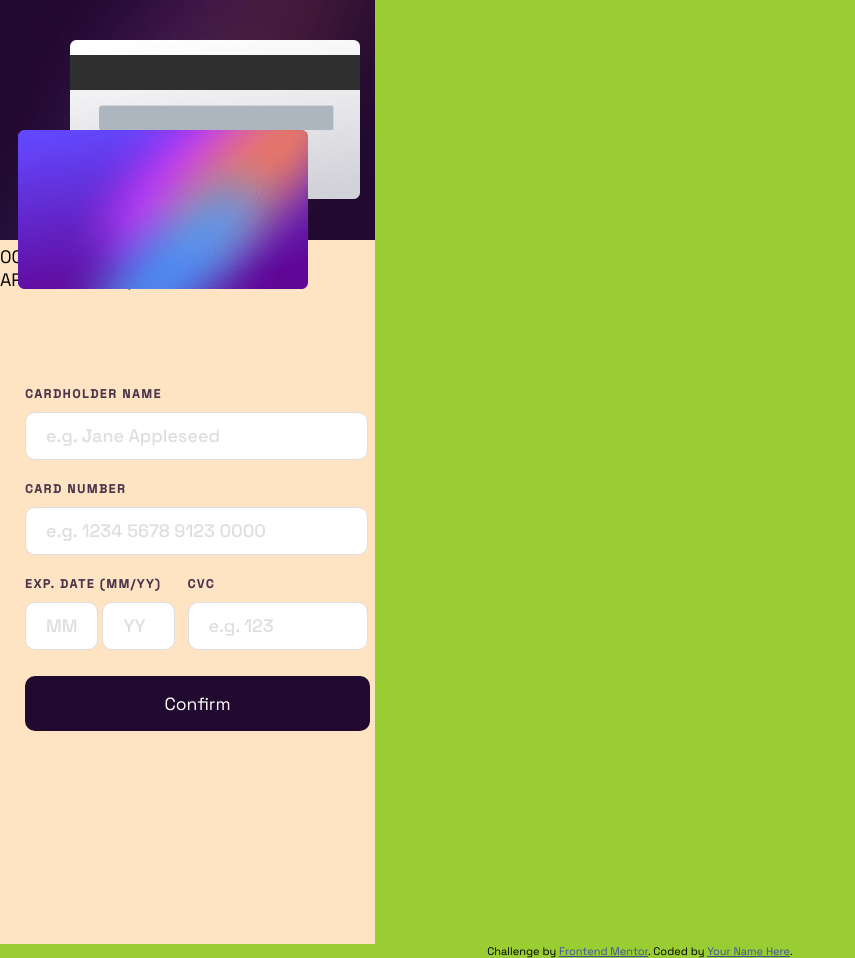
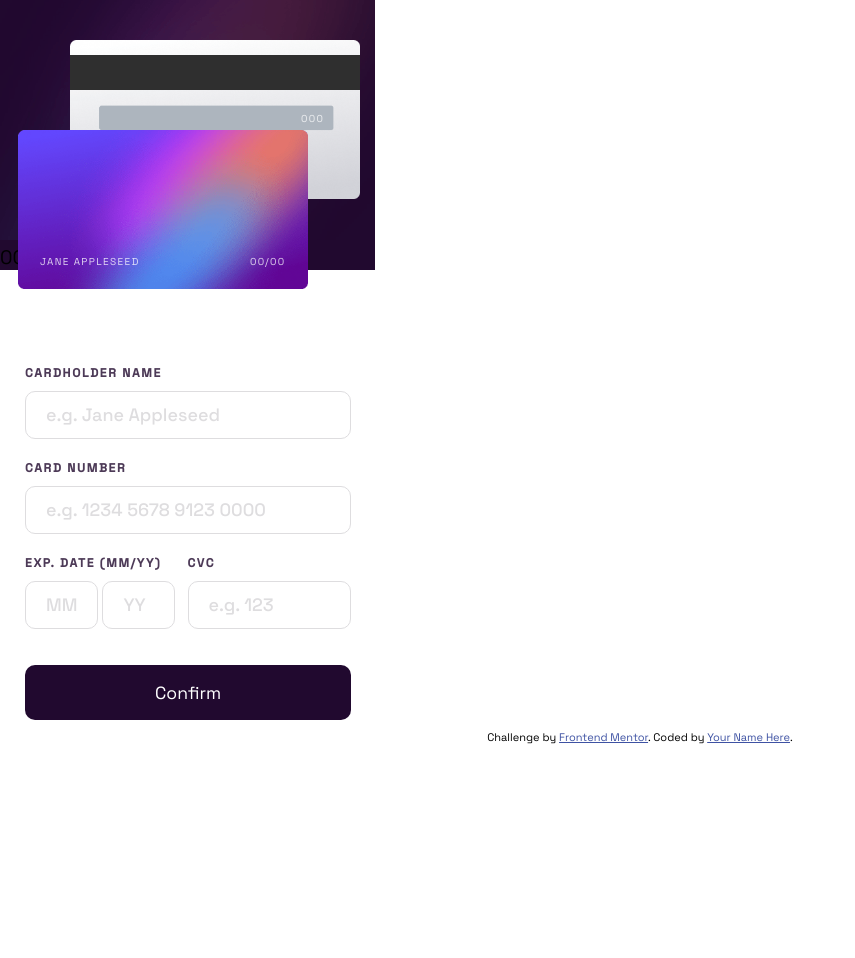
Before and after one commit to svalfaro/cc-input, a plain HTML site: page index.html in a window 1280 px wide. Shown: the whole page, without its empty margins (0-855 px from the left). After the commit the page ends 800 px from the top, so only its background shows below. Drawn offline with Linux system fonts and the light colour scheme.

Commit message:
place (added) structure properly

```diff
--- a/styles.css
+++ b/styles.css
@@ -1,8 +1,7 @@
 body {
     box-sizing: border-box;
     margin: 0 auto;
-    /* background-color: hsl(0, 0%, 100%); */
-    background-color: yellowgreen;
+    background-color: hsl(0, 0%, 100%);
     font-family: "Space Grotesk", sans-serif;
     font-size: 18px;
     min-height: 100vh;
@@ -26,8 +25,7 @@ h2 {
 .container {
     display: flex;
     flex-direction: column;
-    background-color: bisque;
-    /* justify-content: center; */
+    background-color: hsl(0, 0%, 100%);
     max-width: 375px;
 }
 
@@ -35,11 +33,10 @@ div.main-container {
     display: flex;
     flex-direction: column;
     flex-wrap: nowrap;
-    height: 653px;
     width: 375px;
 }
 
-div.top-box {
+div.img-container {
     background-color: rgb(33, 9, 47);
     width: 375px;
 }
@@ -61,6 +58,52 @@ div.top-box {
     width: 290px;
     left: 18px;
     top: 130px;
+}
+
+span.name-on-card {
+    position: absolute;
+    color: white;
+    font-family: "Space Grotesk", sans-serif;
+    font-size: 10px;
+    opacity: 0.8;
+    letter-spacing: 1.4px;
+    left: 40px;
+    top: 255px;
+}
+
+span.exp-on-cardMM,
+span.exp-slash,
+span.exp-on-cardYY,
+span.number-on-car,
+span.cvc-on-card {
+    position: absolute;
+    color: white;
+    font-family: "Space Grotesk", sans-serif;
+    font-size: 10px;
+    opacity: 0.8;
+    letter-spacing: 1.4px;
+    left: 250px;
+    top: 255px;
+}
+
+span.exp-slash {
+    left: 265px;
+}
+
+span.exp-on-cardYY {
+    left: 270px;
+}
+
+span.number-on-card {
+    font-size: 19.5px;
+    left: 40px;
+    top: 213px;
+}
+
+span.cvc-on-card {
+    /* font-size: 19.5px; */
+    top: 112px;
+    left: 301px;
 }
 
 /* cardholder name, number */
@@ -100,7 +143,6 @@ div.middle-box {
 input[type="text"],
 input[type="number"] {
     color: hsl(278, 68%, 11%);
-    width: 100%;
     height: 55%;
     text-align: left;
     font-family: "Space Grotesk", monospace;
@@ -121,12 +163,12 @@ input[type="number"].exp-yy {
 }
 
 input[type="number"].cvc {
-    width: 96%;
+    width: 86%;
 }
 
 input.card-name,
 input.card-number {
-    width: 98%;
+    width: 93%;
 }
 
 input:focus {
@@ -136,8 +178,8 @@ input:focus {
 }
 
 div.btn {
-    width: 92%;
-    margin-top: 30px;
+    width: 87%;
+    margin-top: 40px;
     padding: 0 25px;
 }
 
@@ -157,6 +199,7 @@ div.btn {
 .attribution {
     font-size: 11px;
     text-align: center;
+    margin-top: 10px;
 }
 .attribution a {
     color: hsl(228, 45%, 44%);
```
